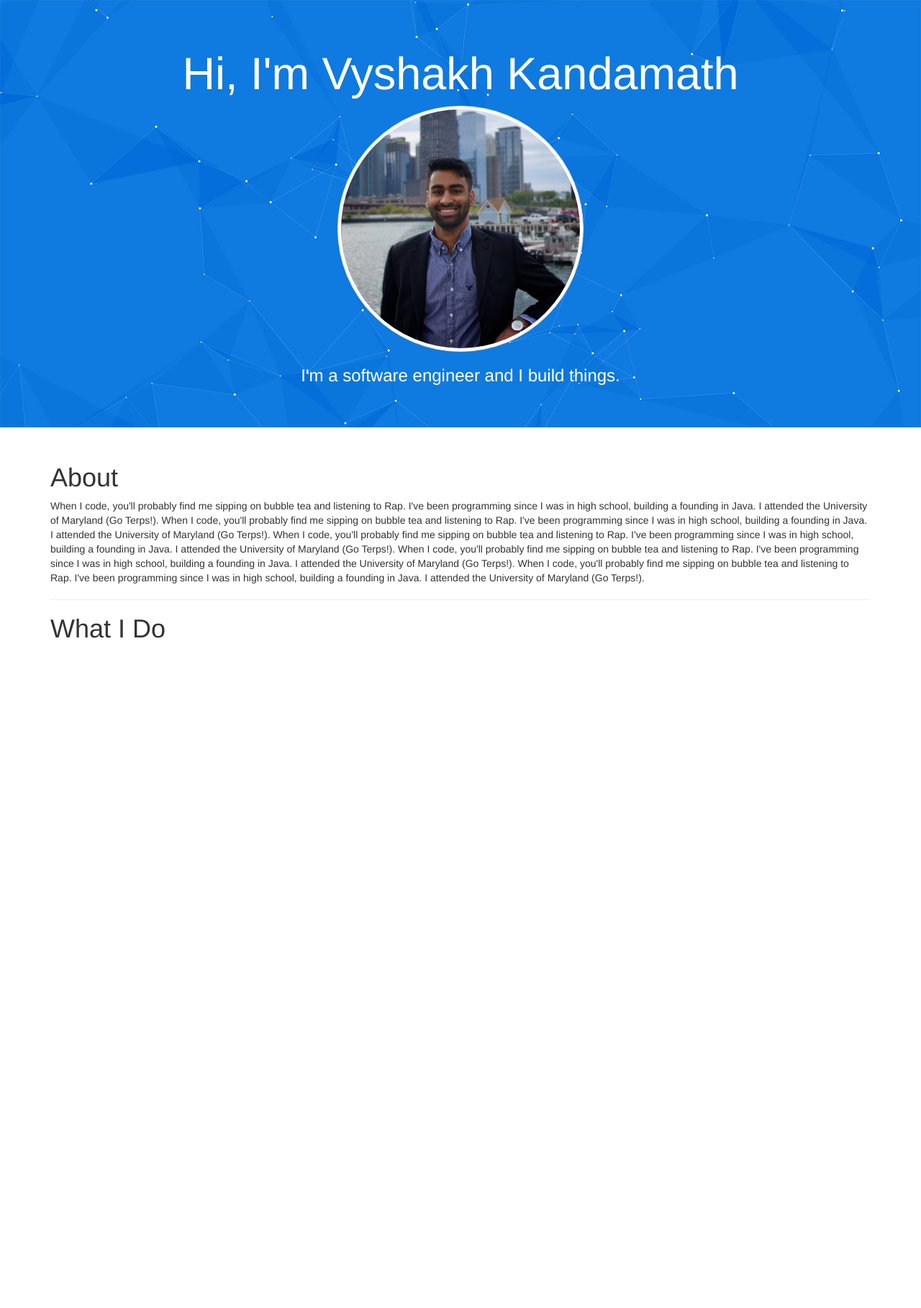
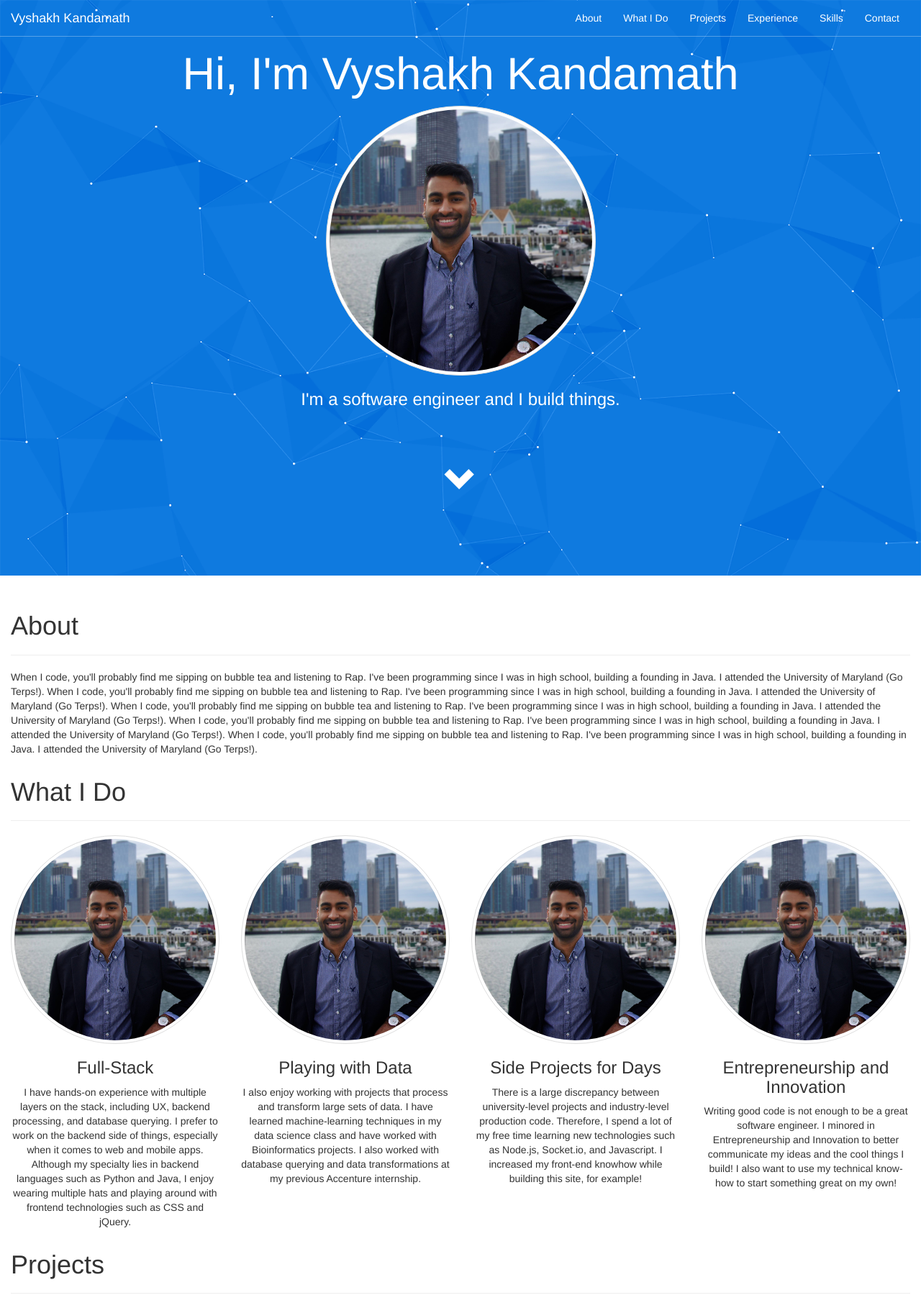
Before and after one commit to vkandamath/vkandamath.github.io, a plain HTML site: page index.html in a window 1280 px wide. Shown: the whole page at 72% size. Before the commit the page ends 904 px from the top, so only its background shows below. Drawn offline with nearby package versions, Linux system fonts and the light colour scheme.

Commit message:
about and what i do section

```diff
--- a/css/main.css
+++ b/css/main.css
@@ -1,7 +1,31 @@
 html, body {
+	max-height: 100%;
     max-width: 100%;
     overflow-x: hidden;
 }
+
+.navbar-default {
+	border-radius: 0px;
+	background-color: transparent;
+	border-color: rgba(255,255,255,.3);
+	margin: 0px;
+	-webkit-transition: all 2s; /* Safari */
+	transition: all 0.5s;
+}
+
+.navbar-default .navbar-nav>li>a {
+	color: white;
+
+}
+
+.navbar-default .navbar-brand {
+	color: white;
+}
+
+.navbar-default .navbar-brand:hover {
+	color: white;
+}
+
 
 #profile-pic {
 	border-radius: 50%
@@ -11,4 +35,19 @@ html, body {
 	text-align: center;
 	background-image: url("../assets/jumbotron-background.png");
 	background-size: cover;
+	background-position: center;
+	height: 100vh;
+
 }
+
+#view-more > span {
+	color: white;
+}
+
+.table-responsive {
+	margin: 0 auto;
+}
+
+.caption {
+	text-align: center;
+}
--- a/index.html
+++ b/index.html
@@ -11,25 +11,105 @@
         <!-- Latest compiled and minified CSS -->
         <link rel="stylesheet" href="https://maxcdn.bootstrapcdn.com/bootstrap/3.3.7/css/bootstrap.min.css" integrity="sha384-BVYiiSIFeK1dGmJRAkycuHAHRg32OmUcww7on3RYdg4Va+PmSTsz/K68vbdEjh4u" crossorigin="anonymous">
         <link rel="stylesheet" href="css/main.css">
+        <link rel="stylesheet" href="https://cdnjs.cloudflare.com/ajax/libs/animate.css/3.5.2/animate.min.css">
+
+        <script src="https://ajax.googleapis.com/ajax/libs/jquery/3.2.1/jquery.min.js"></script>
+        <script type="text/javascript" src="js/scripts.js"></script>
+
 
     </head>
     <body>
+
+        <nav class="navbar navbar-default navbar-fixed-top">
+            <div class="container-fluid">
+                <div id="header-contents">
+                    <span class="navbar-brand">Vyshakh Kandamath</span>
+                    <div class="pull-right">
+                        <ul class="nav navbar-nav">
+                          <li><a href="#">About</a></li>
+                          <li><a href="#">What I Do</a></li>
+                          <li><a href="#">Projects</a></li>
+                          <li><a href="#">Experience</a></li>
+                          <li><a href="#">Skills</a></li>
+                          <li><a href="#">Contact</a></li>
+                        </ul>
+                    </div>
+                </div>
+            </div>
+        </nav>
         <div class="jumbotron">
-            <div class="container">
+            <div class="container-fluid">
                 <h1 style="color: white">Hi, I'm Vyshakh Kandamath</h1>
                 <img src="assets/profile_pic.jpg" class="img-thumbnail" id="profile-pic" width="30%" height="30%">
                 <h3 style="color: white">I'm a software engineer and I build things.</h3>
+                <br>
+                <br>
+                <br><br>
+                <a id="view-more" href="#">
+                  <span class="glyphicon glyphicon-chevron-down animated infinite bounce" style="font-size: 45px"></span>
+                </a>
             </div>
         </div>
-        <div class="container">
+        <div class="container-fluid" id="about">
             <div class="row">
                 <div class="col-md-12">
                     <h1>About</h1>
+                    <hr>
                     <p>When I code, you'll probably find me sipping on bubble tea and listening to Rap. I've been programming since I was in high school, building a founding in Java. I attended the University of Maryland (Go Terps!). When I code, you'll probably find me sipping on bubble tea and listening to Rap. I've been programming since I was in high school, building a founding in Java. I attended the University of Maryland (Go Terps!). When I code, you'll probably find me sipping on bubble tea and listening to Rap. I've been programming since I was in high school, building a founding in Java. I attended the University of Maryland (Go Terps!). When I code, you'll probably find me sipping on bubble tea and listening to Rap. I've been programming since I was in high school, building a founding in Java. I attended the University of Maryland (Go Terps!). When I code, you'll probably find me sipping on bubble tea and listening to Rap. I've been programming since I was in high school, building a founding in Java. I attended the University of Maryland (Go Terps!).</p>
-                    <hr>
-                    <h1>What I Do</h1>
                 </div>
             </div>
         </div>
+
+        <div class="container-fluid" id="what-i-do">
+            <div class="row">
+                <div class="col-md-12">
+                    <h1>What I Do</h1>
+                    <hr>
+                </div>
+            </div>
+            <div class="row">
+                <div class="col-md-3">
+                    <img src="assets/profile_pic.jpg" class="img-thumbnail" id="profile-pic">
+                    <div class="caption">
+                        <h3>Full-Stack</h3>
+                        <p>I have hands-on experience with multiple layers on the stack, including UX, backend processing, and database querying. I prefer to work on the backend side of things, especially when it comes to web and mobile apps. Although my specialty lies in backend languages such as Python and Java, I enjoy wearing multiple hats and playing around with frontend technologies such as CSS and jQuery.
+                    </div>
+                </div>
+                <div class="col-md-3">
+                    <img src="assets/profile_pic.jpg" class="img-thumbnail" id="profile-pic">
+                    <div class="caption">
+                        <h3>Playing with Data</h3>
+                        <p>I also enjoy working with projects that process and transform large sets of data. I have learned machine-learning techniques in my data science class and have worked with Bioinformatics projects. I also worked with database querying and data transformations at my previous Accenture internship.</p>
+                    </div>
+                </div>
+                <div class="col-md-3">
+                    <img src="assets/profile_pic.jpg" class="img-thumbnail" id="profile-pic">
+                    <div class="caption">
+                        <h3>Side Projects for Days</h3>
+                        <p>There is a large discrepancy between university-level projects and industry-level production code. Therefore, I spend a lot of my free time learning new technologies such as Node.js, Socket.io, and Javascript. I increased my front-end knowhow while building this site, for example!</div>
+                </div>
+                <div class="col-md-3">
+                    <img src="assets/profile_pic.jpg" class="img-thumbnail" id="profile-pic">
+                    <div class="caption">
+                        <h3>Entrepreneurship and Innovation</h3>
+                        <p>Writing good code is not enough to be a great software engineer. I minored in Entrepreneurship and Innovation to better communicate my ideas and the cool things I build! I also want to use my technical know-how to start something great on my own!</p>
+                    </div>
+                </div>
+            </div>
+        </div>
+
+        <div class="container-fluid" id="projects">
+            <div class="row">
+                <div class="col-md-12">
+                    <h1>Projects</h1>
+                    <hr>
+                </div>
+            </div>
+            <div class="row">
+
+            </div>
+        </div>
+
+
     </body>
 </html>
--- /dev/null
+++ b/js/scripts.js
@@ -0,0 +1,12 @@
+window.onscroll = function() {changeNavbar()};
+
+function changeNavbar() {
+	if (document.body.scrollTop <= 100) {
+		$(".navbar-default").css("background-color", "transparent");
+		$(".navbar-default").css("border-color", "rgba(255,255,255,.3)")
+	}
+	else {
+		$(".navbar-default").css("background-color", "#3E4551");
+		$(".navbar-default").css("border-color", "#9e9e9e");
+	}
+}
```
